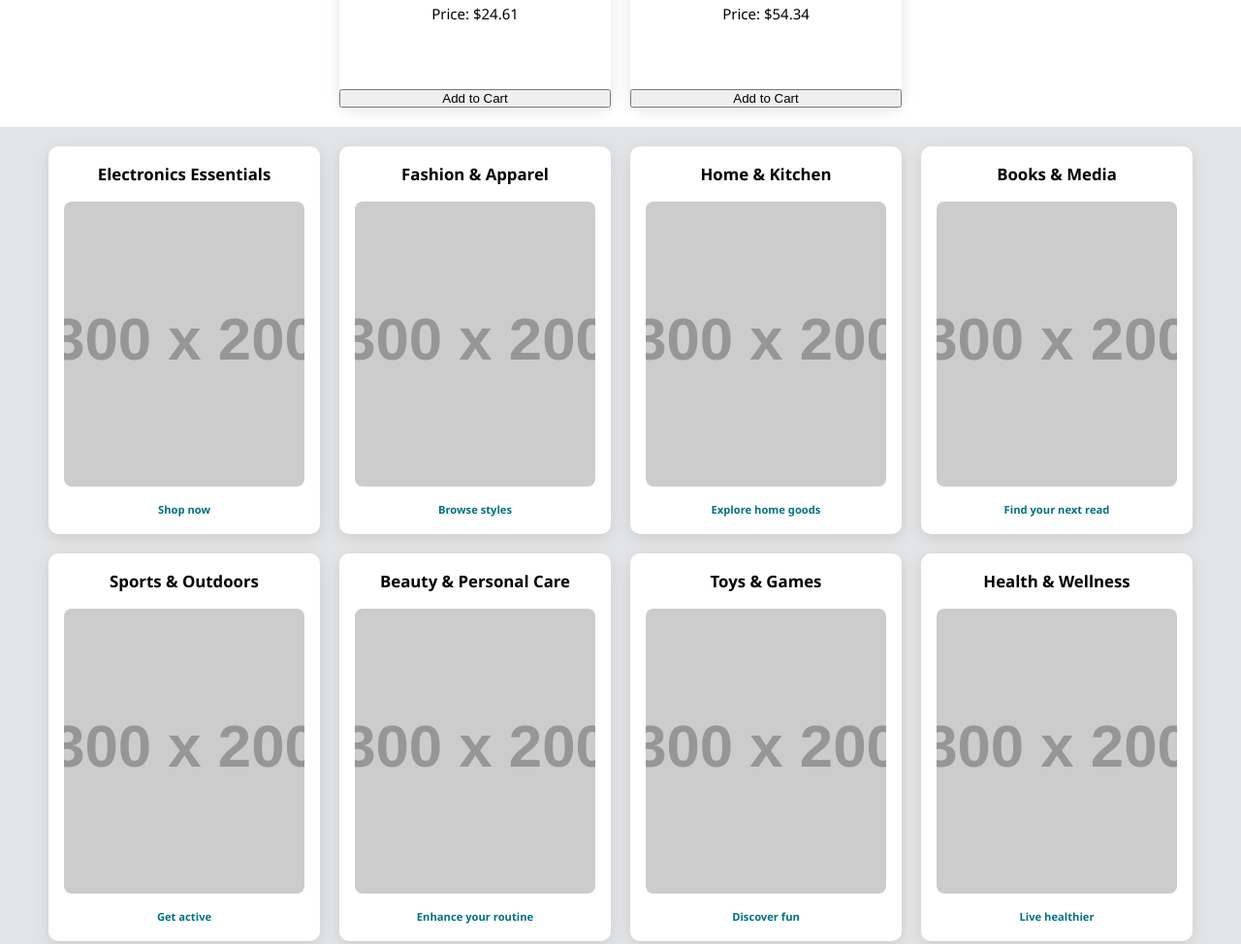
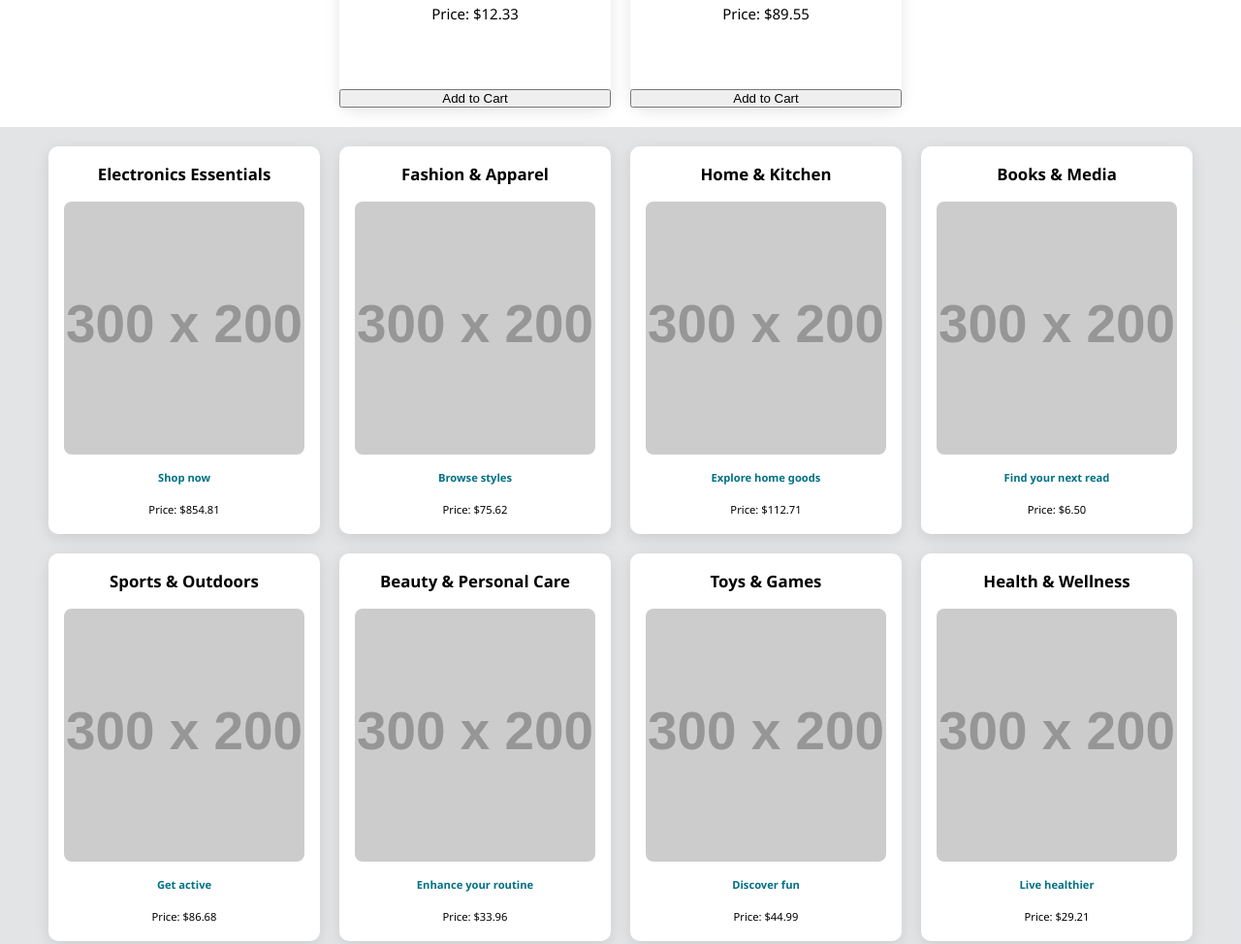
Before and after one commit to FrankGrillo1991/shopzone, a plain HTML site: page index.html in a window 1280 px wide. Shown: the part 1438-2412 px from the top of the page at 97% size. Drawn offline with Linux system fonts and the light colour scheme; placeholder pictures from the web are drawn by us.

Commit message:
Update index.html

```diff
--- a/index.html
+++ b/index.html
@@ -224,68 +224,77 @@
 
     </div>
         <div class="items-container product-grid">
-            <div class="item-card product-card">
+            <div class="item-card product-card" data-category="electronics">
                 <h2>Electronics Essentials</h2>
                 <img src="https://placehold.co/300x200/B0E0E6/000000?text=Laptop+&amp;+Gadgets">
                 <p>
                     <a href="#">Shop now</a>
                 </p>
+                <p>Price: $<span class="price"></span></p>
             </div>
-            <div class="item-card product-card">
+            <div class="item-card product-card" data-category="clothing">
                 <h2>Fashion & Apparel</h2>
                 <img src="https://placehold.co/300x200/FFDAB9/000000?text=Clothing+&amp;+Accessories">
                 <p>
                     <a href="#">Browse styles</a>
                 </p>
+                <p>Price: $<span class="price"></span></p>
             </div>
-            <div class="item-card product-card">
+            <div class="item-card product-card" data-category="home">
                 <h2>Home & Kitchen</h2>
                 <img src="https://placehold.co/300x200/E6E6FA/000000?text=Home+Decor+&amp;+Appliances">
                 <p>
                     <a href="#">Explore home goods</a>
                 </p>
+                <p>Price: $<span class="price"></span></p>
             </div>
-            <div class="item-card product-card">
+            <div class="item-card product-card" data-category="books">
                 <h2>Books & Media</h2>
                 <img src="https://placehold.co/300x200/ADD8E6/000000?text=Books+&amp;+Movies">
                 <p>
                     <a href="#">Find your next read</a>
                 </p>
+                <p>Price: $<span class="price"></span></p>
             </div>
-            <div class="item-card product-card">
+            <div class="item-card product-card" data-category="sports">
                 <h2>Sports & Outdoors</h2>
                 <img src="https://placehold.co/300x200/F0F8FF/000000?text=Gear+&amp;+Equipment">
                 <p>
                     <a href="#">Get active</a>
                 </p>
+                <p>Price: $<span class="price"></span></p>
             </div>
-            <div class="item-card product-card">
+            <div class="item-card product-card" data-category="beauty">
                 <h2>Beauty & Personal Care</h2>
                 <img src="https://placehold.co/300x200/FFFACD/000000?text=Skincare+&amp;+Makeup">
                 <p>
                     <a href="#">Enhance your routine</a>
                 </p>
+                <p>Price: $<span class="price"></span></p>
             </div>
-            <div class="item-card product-card">
+            <div class="item-card product-card" data-category="toys">
                 <h2>Toys & Games</h2>
                 <img src="https://placehold.co/300x200/98FB98/000000?text=Fun+for+All+Ages">
                 <p>
                     <a href="#">Discover fun</a>
                 </p>
+                <p>Price: $<span class="price"></span></p>
             </div>
-            <div class="item-card product-card">
+            <div class="item-card product-card" data-category="health">
                 <h2>Health & Wellness</h2>
                 <img src="https://placehold.co/300x200/DDA0DD/000000?text=Supplements+&amp;+Fitness">
                 <p>
                     <a href="#">Live healthier</a>
                 </p>
+                <p>Price: $<span class="price"></span></p>
             </div>
-            <div class="item-card product-card">
+            <div class="item-card product-card" data-category="automotive">
                 <h2>Automotive</h2>
                 <img src="https://placehold.co/300x200/F5DEB3/000000?text=Car+Parts+&amp;+Accessories">
                 <p>
                     <a href="#">Upgrade your ride</a>
                 </p>
+                <p>Price: $<span class="price"></span></p>
             </div>
         </div>
     </main>
@@ -380,6 +389,14 @@ function updatePrices() {
       priceSpan.textContent = getRandomPrice(category);
     }
   });
+
+  document.querySelectorAll('.item-card').forEach(card => {
+    const category = card.getAttribute('data-category');
+    const priceSpan = card.querySelector('.price');
+    if (priceSpan) {
+      priceSpan.textContent = getRandomPrice(category);
+    }
+  });
 }
 
 // Initial update on page load
```
